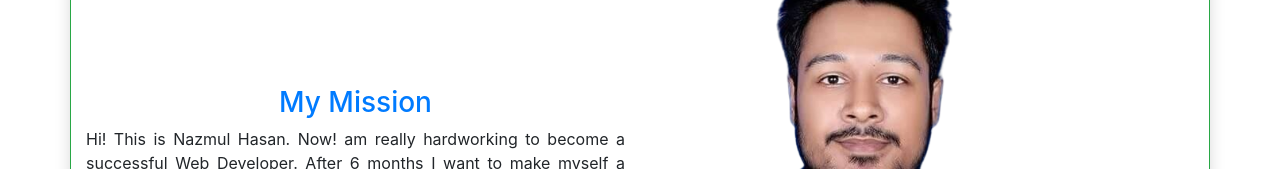
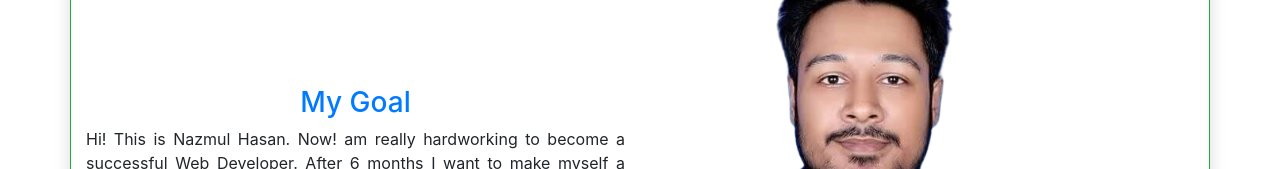
Before and after one commit to nazmul-2020/Dental-Care-Center, a React (Create React App) app: page /about in a window 1280 px wide. Shown: the part 222-391 px from the top of the page. Built offline with nearby package versions, Linux system fonts and the light colour scheme; no server answers.

Commit message:
Eidet ReadME file

```diff
--- a/src/Pages/About/About.js
+++ b/src/Pages/About/About.js
@@ -8,7 +8,7 @@ const About = () => {
             <div className=' row g-5 my-5  border border-success  shadow rounded'>
                 <div className=' col-lg-6 col-md-12 d-flex d-flex align-items-center text-justify '>
                     <div>
-                    <h3 className='text-center text-primary pt-3'>My Mission</h3>
+                    <h3 className='text-center text-primary pt-3'>My Goal</h3>
                     <p> Hi! This is  Nazmul Hasan. Now! am really hardworking to become a
                         successful Web Developer. After 6 months I want to make
                         myself a professional Web Developer. For this reason, I am working 6-8 hours a day after mine.</p>
```
Also changed, not shown: 1 other file (tests, documents, lock files or other folders).
